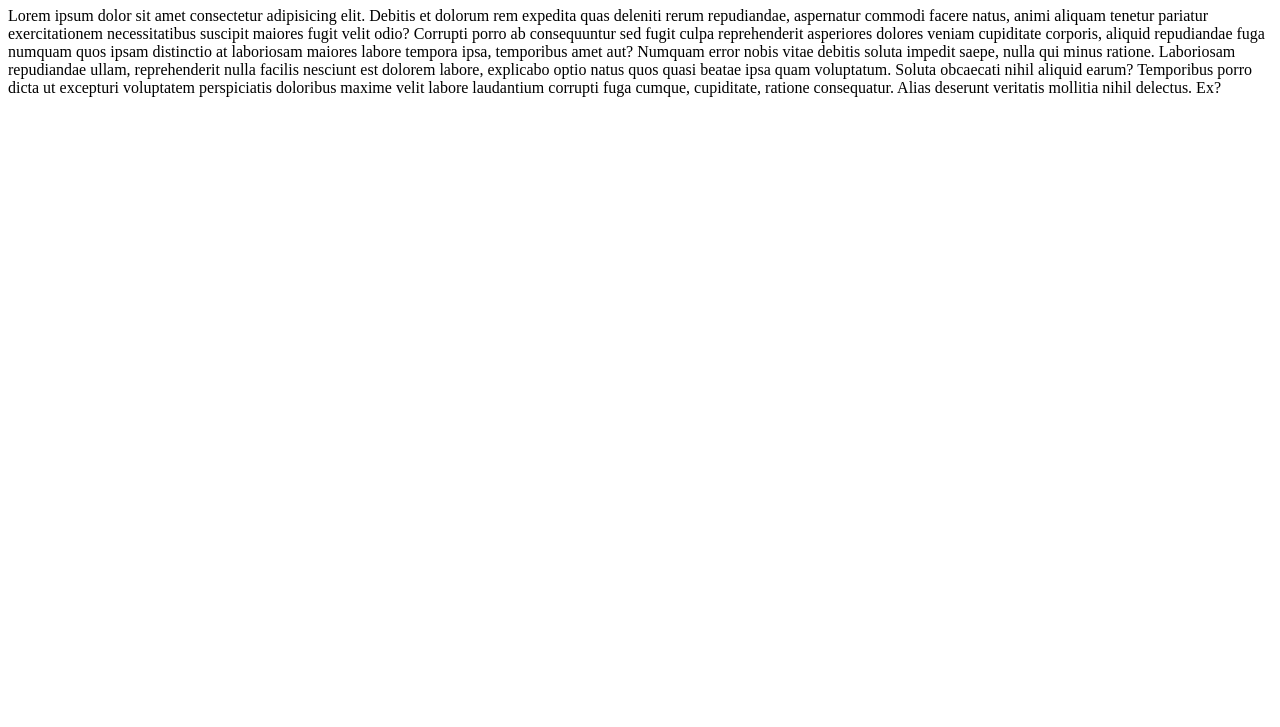
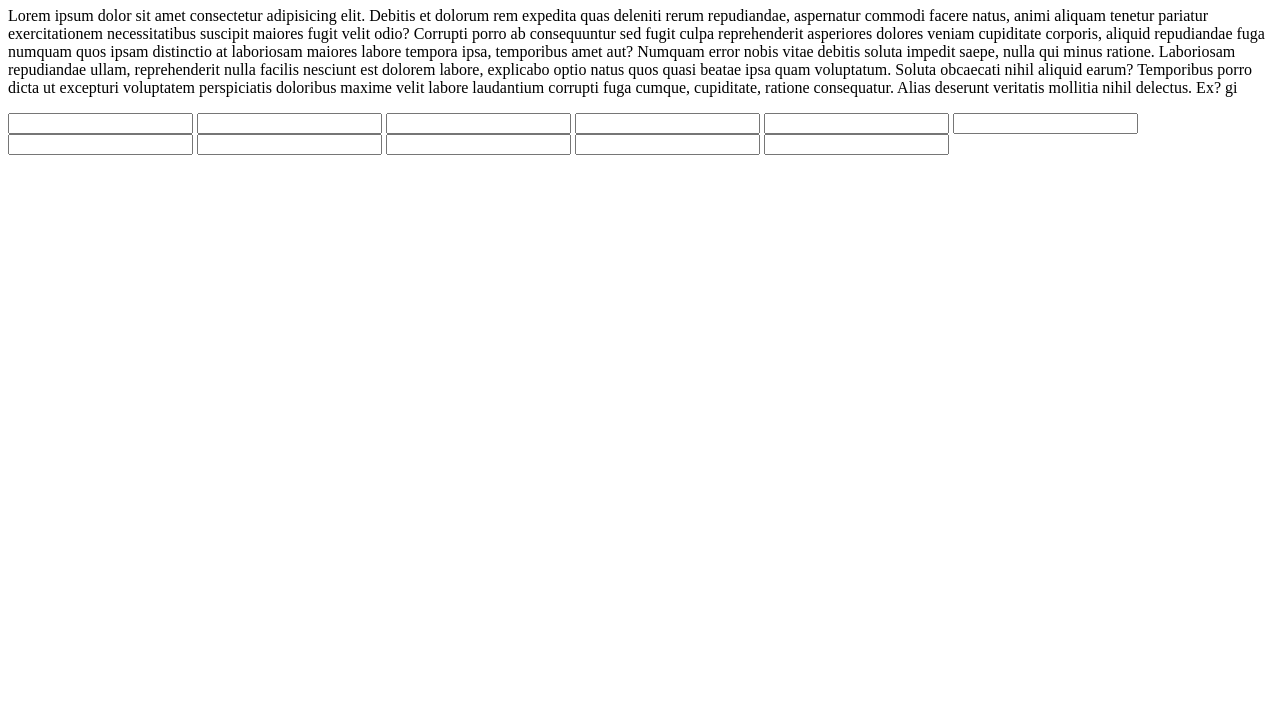
Before and after one commit to Ashishverma48/github-project, a plain HTML site: page index.html in a window 1280 px wide. Shown: the part 73-800 px from the top of the page. Drawn offline with Linux system fonts and the light colour scheme.

Commit message:
CHANGE NEW INDEX FILE

```diff
--- a/index.html
+++ b/index.html
@@ -8,6 +8,19 @@
 </head>
 <body>
     <h1>HELLO </h1>
-    <P>Lorem ipsum dolor sit amet consectetur adipisicing elit. Debitis et dolorum rem expedita quas deleniti rerum repudiandae, aspernatur commodi facere natus, animi aliquam tenetur pariatur exercitationem necessitatibus suscipit maiores fugit velit odio? Corrupti porro ab consequuntur sed fugit culpa reprehenderit asperiores dolores veniam cupiditate corporis, aliquid repudiandae fuga numquam quos ipsam distinctio at laboriosam maiores labore tempora ipsa, temporibus amet aut? Numquam error nobis vitae debitis soluta impedit saepe, nulla qui minus ratione. Laboriosam repudiandae ullam, reprehenderit nulla facilis nesciunt est dolorem labore, explicabo optio natus quos quasi beatae ipsa quam voluptatum. Soluta obcaecati nihil aliquid earum? Temporibus porro dicta ut excepturi voluptatem perspiciatis doloribus maxime velit labore laudantium corrupti fuga cumque, cupiditate, ratione consequatur. Alias deserunt veritatis mollitia nihil delectus. Ex? </P>
+    <P>Lorem ipsum dolor sit amet consectetur adipisicing elit. Debitis et dolorum rem expedita quas deleniti rerum repudiandae, aspernatur commodi facere natus, animi aliquam tenetur pariatur exercitationem necessitatibus suscipit maiores fugit velit odio? Corrupti porro ab consequuntur sed fugit culpa reprehenderit asperiores dolores veniam cupiditate corporis, aliquid repudiandae fuga numquam quos ipsam distinctio at laboriosam maiores labore tempora ipsa, temporibus amet aut? Numquam error nobis vitae debitis soluta impedit saepe, nulla qui minus ratione. Laboriosam repudiandae ullam, reprehenderit nulla facilis nesciunt est dolorem labore, explicabo optio natus quos quasi beatae ipsa quam voluptatum. Soluta obcaecati nihil aliquid earum? Temporibus porro dicta ut excepturi voluptatem perspiciatis doloribus maxime velit labore laudantium corrupti fuga cumque, cupiditate, ratione consequatur. Alias deserunt veritatis mollitia nihil delectus. Ex? gi</P>
+    <form action="">
+        <input type="text" name="text" id="">
+        <input type="text" name="text" id="">
+        <input type="text" name="text" id="">
+        <input type="text" name="text" id="">
+        <input type="text" name="text" id="">
+        <input type="text" name="text" id="">
+        <input type="text" name="text" id="">
+        <input type="text" name="text" id="">
+        <input type="text" name="text" id="">
+        <input type="text" name="text" id="">
+        <input type="text" name="text" id="">
+    </form>
 </body>
 </html>
```
